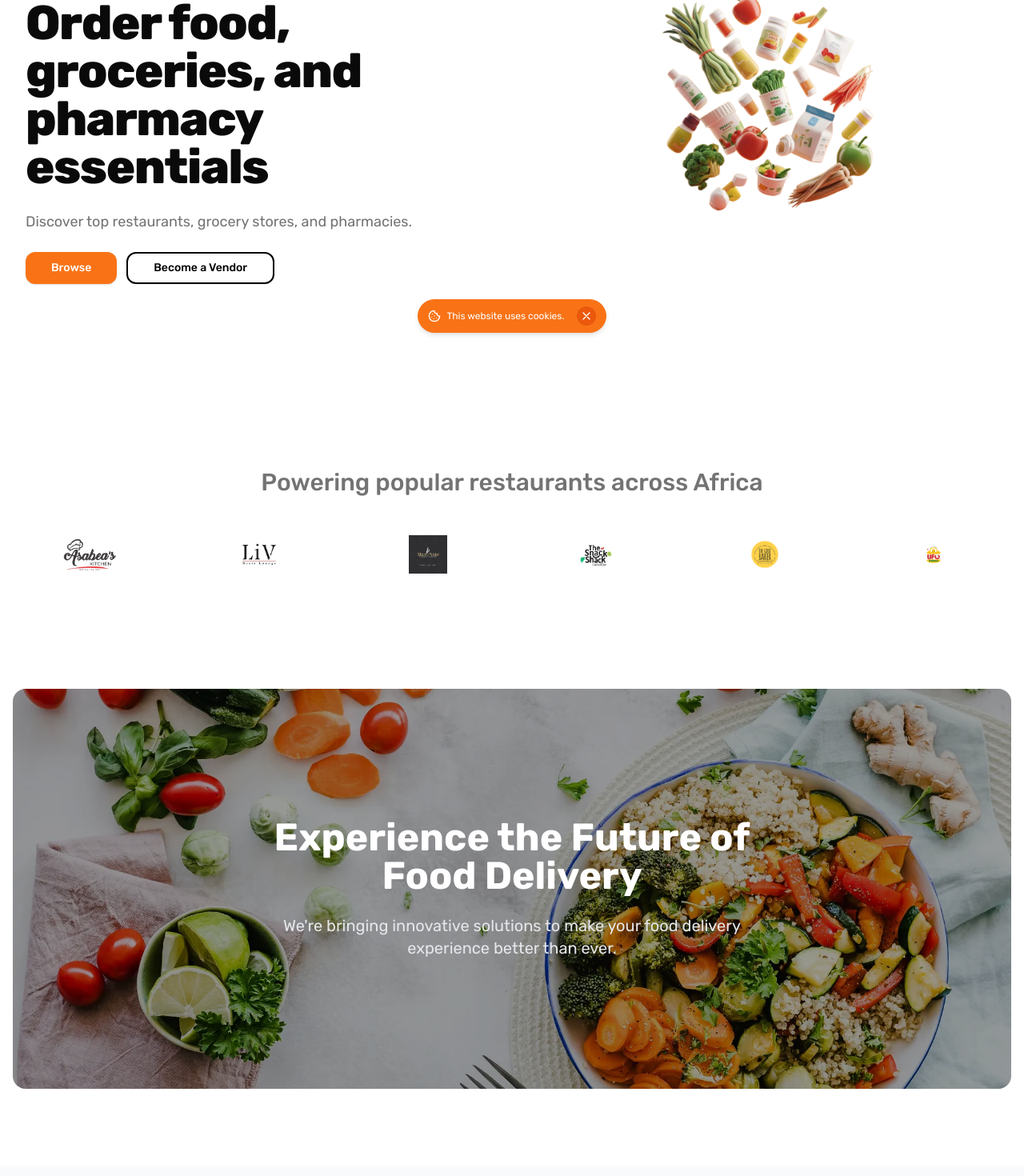
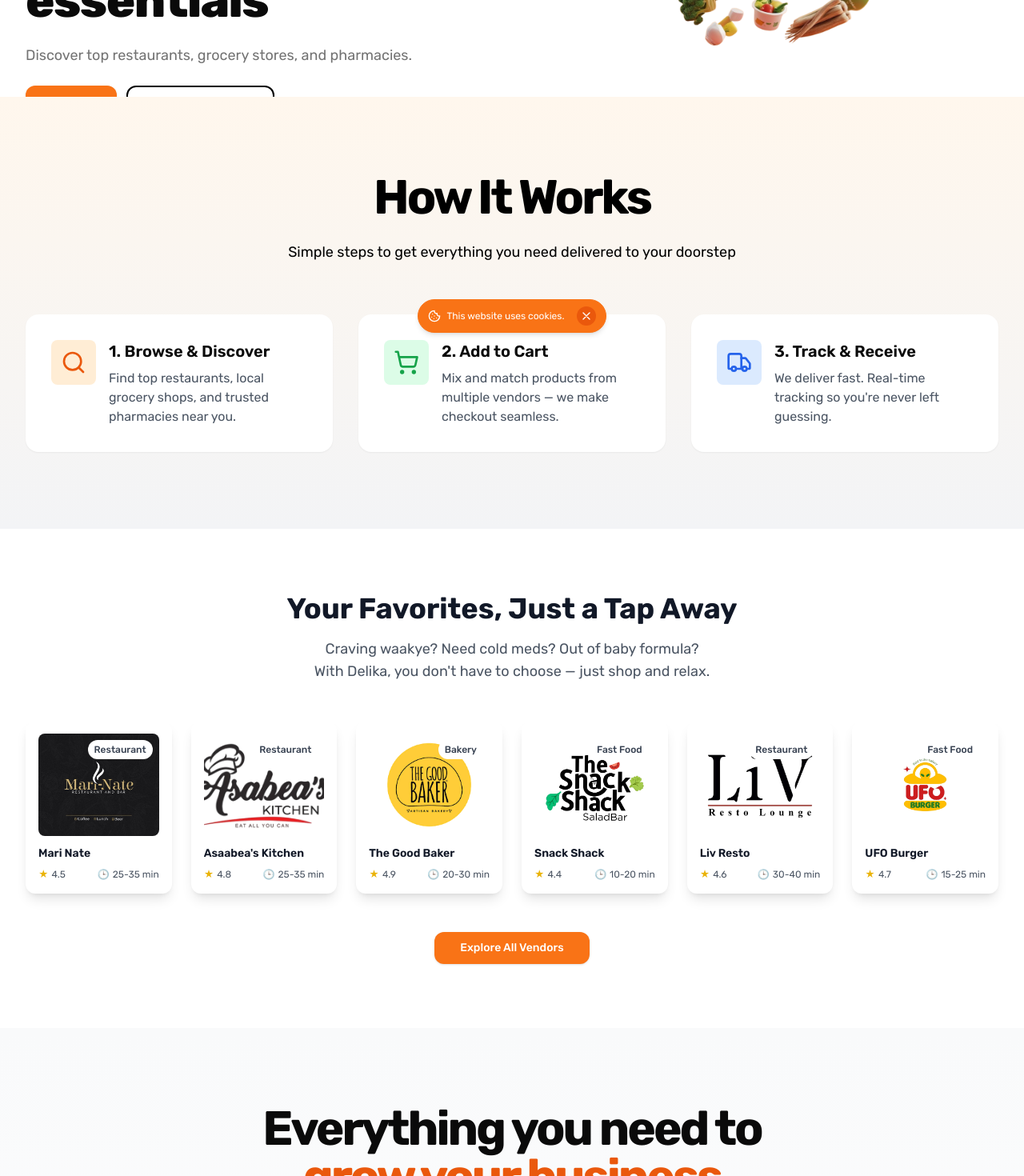
Before and after one commit to Krontiva-HQ/delika-product-website, a Next.js app: page / in a window 1280 px wide. Shown: the part 360-1830 px from the top of the page at 80% size. Built offline with nearby package versions, Linux system fonts and the light colour scheme.

Commit message:
Home Set

```diff
--- a/app/page.tsx
+++ b/app/page.tsx
@@ -1,7 +1,8 @@
 import { SiteHeader } from "@/components/site-header"
 import { NewHero } from "@/components/new-hero"
+import { YourFavorites } from "@/components/your-favorites"
+import { HowItWorks } from "@/components/how-it-works"
 import { BrandBanner } from "@/components/brand-banner"
-import { MainCTA } from "@/components/main-cta"
 import { NewFeature } from "@/components/new-feature"
 import { MoreFeatures } from "@/components/more-features"
 import { CookieConsentBanner } from "@/components/cookie-consent-banner"
@@ -13,10 +14,14 @@ export default function Home() {
       <SiteHeader />
       <main className="relative">
         <NewHero />
-        <BrandBanner />
-        <NewFeature />
+        <HowItWorks />
+        <YourFavorites />
         <MoreFeatures />
-        <MainCTA />
+
+        {/* Hidden sections - uncomment to show */}
+        {/* <BrandBanner /> */}
+        {/* <NewFeature /> */}
+        {/* <MoreFeatures /> */}
         <Footer />
         <CookieConsentBanner />
       </main>
--- a/components/brand-banner.tsx
+++ b/components/brand-banner.tsx
@@ -11,13 +11,16 @@ const brands = [
 
 export function BrandBanner() {
   return (
-    <div className="w-full bg-white py-12">
+    <div className="w-full bg-gray-50 py-16">
       <div className="container px-4 md:px-8">
-        <h2 className="text-center text-2xl sm:text-3xl font-medium text-muted-foreground mb-8 md:mb-12">
-          Powering popular restaurants across Africa
+        <h2 className="text-center text-2xl sm:text-3xl font-bold text-gray-900 mb-4">
+          Powering Popular Restaurants
         </h2>
+        <p className="text-center text-lg text-gray-600 mb-12 max-w-2xl mx-auto">
+          Trusted by the best restaurants, grocery stores, and pharmacies across Africa
+        </p>
         <div className="flex items-center justify-between">
-          <div className="grid grid-cols-2 sm:grid-cols-4 lg:grid-cols-6 gap-8 md:gap-12 items-center w-full">
+          <div className="grid grid-cols-2 sm:grid-cols-3 lg:grid-cols-6 gap-8 md:gap-12 items-center w-full">
             {brands.map((brand, i) => (
               <div key={i} className="flex items-center justify-center w-full">
                 <Image
@@ -25,7 +28,7 @@ export function BrandBanner() {
                   alt={brand.alt}
                   width={300}
                   height={100}
-                  className="w-full h-12 sm:h-12 md:h-12 object-contain opacity-90 hover:opacity-100 transition-opacity"
+                  className="w-full h-16 sm:h-16 md:h-16 object-contain opacity-80 hover:opacity-100 transition-opacity"
                 />
               </div>
             ))}
--- /dev/null
+++ b/components/how-it-works.tsx
@@ -0,0 +1,78 @@
+"use client"
+import { motion } from "framer-motion"
+import { Button } from "@/components/ui/button"
+import Link from "next/link"
+import { Search, ShoppingCart, Truck, CheckCircle, MessageCircle, Heart, Star, Clock } from "lucide-react"
+
+export function HowItWorks() {
+  const steps = [
+    {
+      icon: Search,
+      title: "Browse & Discover",
+      description: "Find top restaurants, local grocery shops, and trusted pharmacies near you.",
+      color: "bg-orange-100 text-orange-600"
+    },
+    {
+      icon: ShoppingCart,
+      title: "Add to Cart",
+      description: "Mix and match products from multiple vendors — we make checkout seamless.",
+      color: "bg-green-100 text-green-600"
+    },
+    {
+      icon: Truck,
+      title: "Track & Receive",
+      description: "We deliver fast. Real-time tracking so you're never left guessing.",
+      color: "bg-blue-100 text-blue-600"
+    }
+  ]
+
+  return (
+    <section className="py-24 bg-gradient-to-b from-orange-50 to-gray-100">
+      <div className="container mx-auto px-4 md:px-8">
+        {/* How It Works Steps */}
+        <div className="text-center max-w-3xl mx-auto mb-16">
+          <motion.h2
+            initial={{ opacity: 0, y: 20 }}
+            whileInView={{ opacity: 1, y: 0 }}
+            transition={{ duration: 0.5 }}
+            className="text-4xl font-bold tracking-tighter sm:text-5xl md:text-6xl mb-6 text-black"
+          >
+            How It Works
+          </motion.h2>
+          <motion.p
+            initial={{ opacity: 0, y: 20 }}
+            whileInView={{ opacity: 1, y: 0 }}
+            transition={{ duration: 0.5, delay: 0.1 }}
+            className="text-lg text-black"
+          >
+            Simple steps to get everything you need delivered to your doorstep
+          </motion.p>
+        </div>
+
+        <div className="grid md:grid-cols-3 gap-8">
+          {steps.map((step, index) => (
+            <motion.div
+              key={index}
+              initial={{ opacity: 0, y: 20 }}
+              whileInView={{ opacity: 1, y: 0 }}
+              transition={{ duration: 0.5, delay: index * 0.1 }}
+              className="bg-white p-8 rounded-2xl shadow-sm hover:shadow-md transition-shadow"
+            >
+              <div className="flex items-start space-x-4">
+                <div className={`p-3 rounded-lg ${step.color}`}>
+                  <step.icon className="w-8 h-8" />
+                </div>
+                <div>
+                  <h3 className="text-xl font-semibold mb-2">
+                    {index + 1}. {step.title}
+                  </h3>
+                  <p className="text-gray-600">{step.description}</p>
+                </div>
+              </div>
+            </motion.div>
+          ))}
+        </div>
+      </div>
+    </section>
+  )
+}
--- a/components/new-feature.tsx
+++ b/components/new-feature.tsx
@@ -1,6 +1,7 @@
 "use client"
 
 import Image from "next/image"
+import { motion } from "framer-motion"
 
 export function NewFeature() {
   return (
@@ -8,23 +9,43 @@ export function NewFeature() {
       <div className="relative h-[500px] rounded-2xl overflow-hidden">
         <Image
           src="/new-feature.webp"
-          alt="New feature illustration"
+          alt="Experience the future of delivery"
           fill
           className="object-cover"
         />
         {/* Dark overlay for better text readability */}
-        <div className="absolute inset-0 bg-black/40" />
+        <div className="absolute inset-0 bg-black/50" />
 
         {/* Text content positioned on top of the image */}
         <div className="absolute inset-0 flex items-center justify-center">
-          <div className="text-center text-white max-w-2xl px-6">
+          <motion.div
+            initial={{ y: 20, opacity: 0 }}
+            whileInView={{ y: 0, opacity: 1 }}
+            transition={{ duration: 0.8 }}
+            className="text-center text-white max-w-3xl px-6"
+          >
             <h2 className="text-4xl md:text-5xl font-bold mb-6">
-              Experience the Future of Food Delivery
+              Experience the Future of Delivery
             </h2>
-            <p className="text-lg md:text-xl text-gray-200">
-              We&apos;re bringing innovative solutions to make your food delivery experience better than ever.
+            <p className="text-lg md:text-xl text-gray-200 mb-8">
+              From your favorite local restaurants to essential groceries and pharmacy items,
+              we're bringing everything you need right to your doorstep.
             </p>
-          </div>
+            <div className="flex flex-col sm:flex-row gap-4 justify-center">
+              <div className="bg-white/20 backdrop-blur-sm rounded-lg p-4">
+                <div className="text-2xl font-bold">500+</div>
+                <div className="text-sm">Vendors</div>
+              </div>
+              <div className="bg-white/20 backdrop-blur-sm rounded-lg p-4">
+                <div className="text-2xl font-bold">50,000+</div>
+                <div className="text-sm">Happy Customers</div>
+              </div>
+              <div className="bg-white/20 backdrop-blur-sm rounded-lg p-4">
+                <div className="text-2xl font-bold">30min</div>
+                <div className="text-sm">Average Delivery</div>
+              </div>
+            </div>
+          </motion.div>
         </div>
       </div>
     </div>
--- a/components/new-hero.tsx
+++ b/components/new-hero.tsx
@@ -23,8 +23,14 @@ export function NewHero() {
   }, [])
 
   return (
-    <section className="relative min-h-[calc(100vh-4rem)] flex items-center justify-center overflow-hidden">
-      <div className="container relative z-10 flex flex-col-reverse md:flex-row items-center justify-between gap-12 py-16 md:py-32">
+    <section
+      className="relative flex items-center justify-center overflow-hidden"
+      style={{
+        minHeight: 'calc(-24rem + 100vh)',
+        height: 'calc(-84rem + 100vh)'
+      }}
+    >
+      <div className="container mx-auto px-4 md:px-8 flex flex-col-reverse md:flex-row items-center justify-between gap-12 h-full">
         {/* Left: Text content */}
         <div className="flex-1 flex flex-col items-center md:items-start text-center md:text-left gap-6">
           {/* Icons Row */}
@@ -83,9 +89,9 @@ export function NewHero() {
           initial={{ x: 100, opacity: 0 }}
           animate={{ x: 0, opacity: 1 }}
           transition={{ duration: 1, delay: 0.5, ease: "easeOut" }}
-          className="flex-1 flex items-center justify-center relative w-full max-w-md md:max-w-lg lg:max-w-xl"
+          className="flex-1 flex items-center justify-center relative w-full max-w-md md:max-w-lg lg:max-w-2xl"
         >
-          <div className="relative w-full aspect-square max-w-[400px] md:max-w-[500px] lg:max-w-[600px] h-auto">
+          <div className="relative w-full aspect-square max-w-[450px] md:max-w-[550px] lg:max-w-[700px] h-auto">
             {sliderImages.map((img, idx) => (
               <Image
                 key={img.src}
--- /dev/null
+++ b/components/your-favorites.tsx
@@ -0,0 +1,144 @@
+"use client"
+import { motion } from "framer-motion"
+import { Button } from "@/components/ui/button"
+import Link from "next/link"
+import Image from "next/image"
+import { useState, useEffect } from "react"
+
+const allVendors = [
+  {
+    name: "Asaabea's Kitchen",
+    image: "/asaabea.png",
+    type: "Restaurant",
+    rating: 4.8,
+    deliveryTime: "25-35 min",
+    slug: "asaabeas-kitchen"
+  },
+  {
+    name: "The Good Baker",
+    image: "/thegoodbaker.png",
+    type: "Bakery",
+    rating: 4.9,
+    deliveryTime: "20-30 min",
+    slug: "the-good-baker"
+  },
+  {
+    name: "UFO Burger",
+    image: "/ufoburger.png",
+    type: "Fast Food",
+    rating: 4.7,
+    deliveryTime: "15-25 min",
+    slug: "ufo-burger"
+  },
+  {
+    name: "Liv Resto",
+    image: "/livresto.png",
+    type: "Restaurant",
+    rating: 4.6,
+    deliveryTime: "30-40 min",
+    slug: "liv-resto"
+  },
+  {
+    name: "Mari Nate",
+    image: "/marinate.jpg",
+    type: "Restaurant",
+    rating: 4.5,
+    deliveryTime: "25-35 min",
+    slug: "mari-nate"
+  },
+  {
+    name: "Snack Shack",
+    image: "/snackshack.png",
+    type: "Fast Food",
+    rating: 4.4,
+    deliveryTime: "10-20 min",
+    slug: "snack-shack"
+  }
+]
+
+export function YourFavorites() {
+  const [featuredVendors, setFeaturedVendors] = useState(allVendors.slice(0, 6))
+
+  useEffect(() => {
+    // Shuffle the vendors array and take the first 6
+    const shuffled = [...allVendors].sort(() => Math.random() - 0.5)
+    setFeaturedVendors(shuffled.slice(0, 6))
+  }, [])
+
+  return (
+    <section className="py-20 bg-white">
+      <div className="container mx-auto px-4 md:px-8">
+        <motion.div
+          initial={{ y: 20, opacity: 0 }}
+          whileInView={{ y: 0, opacity: 1 }}
+          transition={{ duration: 0.6 }}
+          className="text-center mb-12"
+        >
+          <h2 className="text-3xl md:text-4xl font-bold text-gray-900 mb-4">
+            Your Favorites, Just a Tap Away
+          </h2>
+          <p className="text-lg text-gray-600 max-w-2xl mx-auto">
+            Craving waakye? Need cold meds? Out of baby formula?<br />
+            With Delika, you don't have to choose — just shop and relax.
+          </p>
+        </motion.div>
+
+        <div className="grid grid-cols-2 md:grid-cols-3 lg:grid-cols-6 gap-4 md:gap-6 mb-12">
+          {featuredVendors.map((vendor, index) => (
+            <motion.div
+              key={`${vendor.name}-${index}`}
+              initial={{ y: 30, opacity: 0 }}
+              whileInView={{ y: 0, opacity: 1 }}
+              transition={{ duration: 0.6, delay: index * 0.1 }}
+              className="bg-white rounded-xl shadow-lg hover:shadow-xl transition-shadow p-4"
+            >
+              <Link href={`/restaurants/${vendor.slug}`} className="block">
+                <div className="relative h-32 mb-3 rounded-lg overflow-hidden">
+                  <Image
+                    src={vendor.image}
+                    alt={vendor.name}
+                    fill
+                    className="object-cover"
+                  />
+                  <div className="absolute top-2 right-2 bg-white px-2 py-1 rounded-full text-xs font-medium text-gray-700">
+                    {vendor.type}
+                  </div>
+                </div>
+
+                <div className="space-y-2">
+                  <h3 className="text-sm font-semibold text-gray-900 line-clamp-2">
+                    {vendor.name}
+                  </h3>
+
+                  <div className="flex items-center justify-between text-xs text-gray-600">
+                    <div className="flex items-center">
+                      <span className="text-yellow-500 mr-1">★</span>
+                      <span>{vendor.rating}</span>
+                    </div>
+                    <div className="flex items-center">
+                      <span className="text-gray-400 mr-1">🕒</span>
+                      <span>{vendor.deliveryTime}</span>
+                    </div>
+                  </div>
+                </div>
+              </Link>
+            </motion.div>
+          ))}
+        </div>
+
+        <motion.div
+          initial={{ y: 20, opacity: 0 }}
+          whileInView={{ y: 0, opacity: 1 }}
+          transition={{ duration: 0.6, delay: 0.6 }}
+          className="text-center"
+        >
+          <Button asChild size="lg" className="rounded-xl px-8 bg-orange-500 text-white hover:bg-orange-600">
+            <Link href="/vendors">
+              Explore All Vendors
+            </Link>
+          </Button>
+        </motion.div>
+      </div>
+    </section>
+  )
+}
```
Also changed, not shown: app/globals.css (+13 -0 lines), components/more-features.tsx (+16 -8 lines), 1 other file (tests, documents, lock files or other folders).
